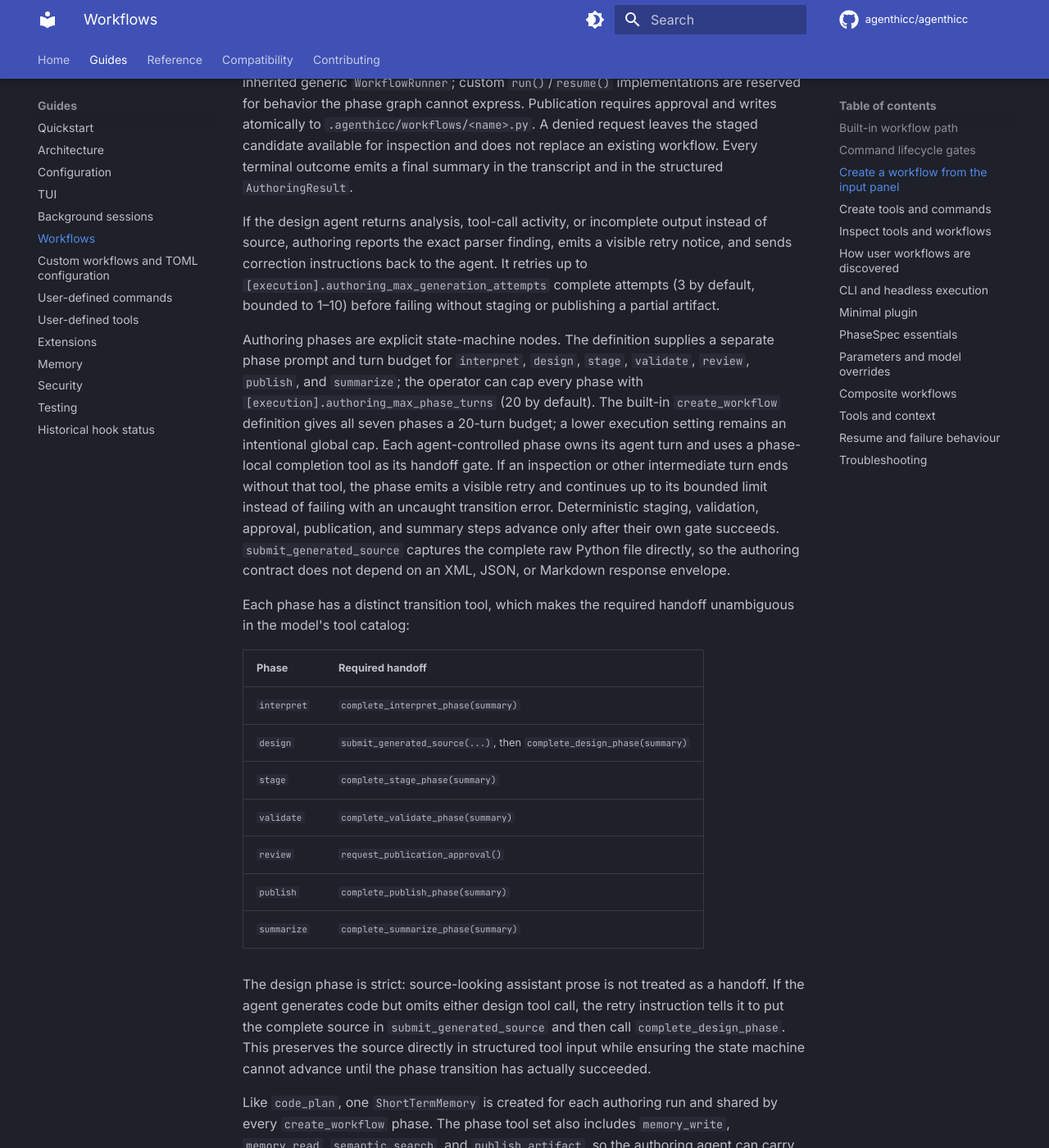
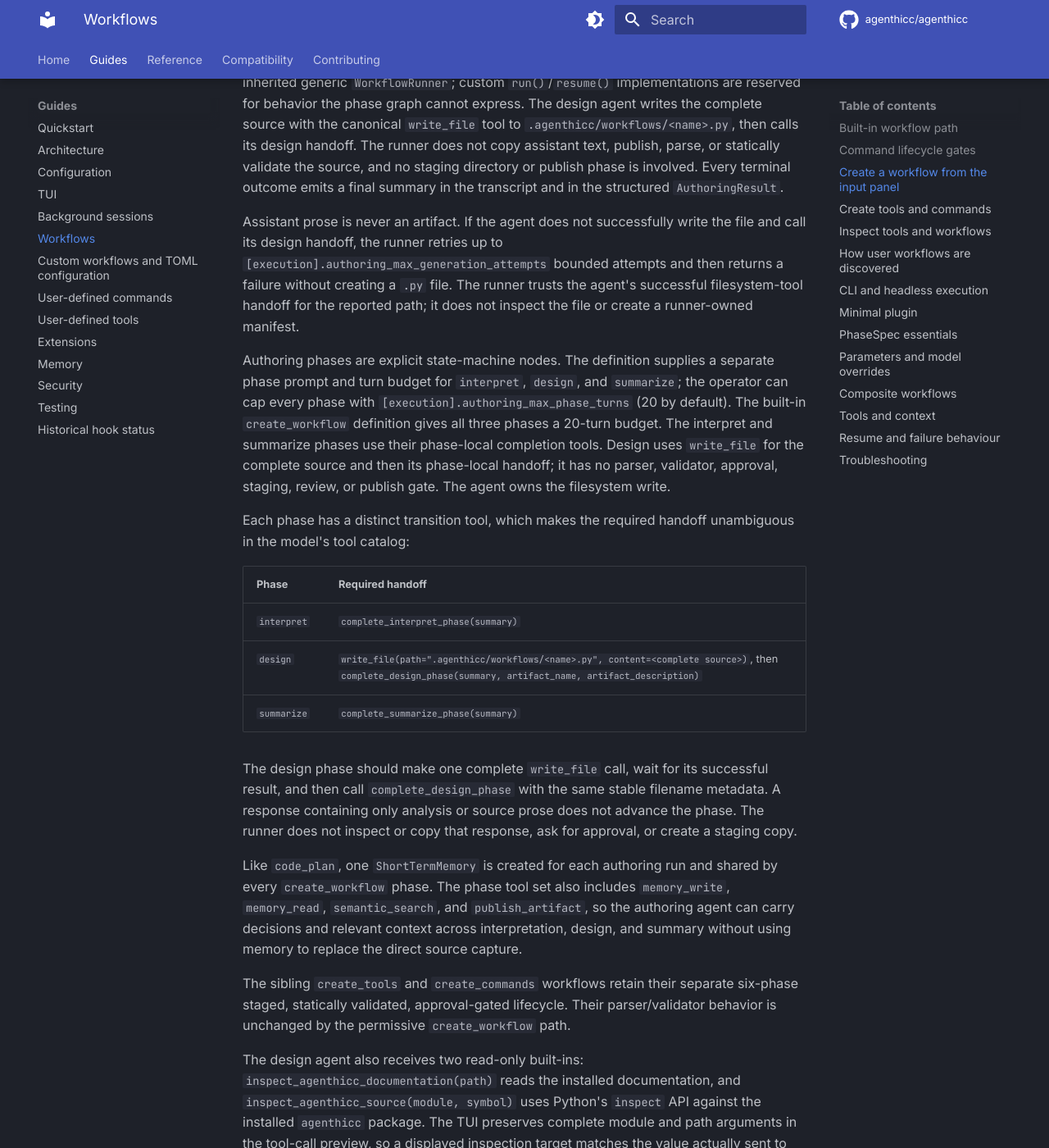
Before and after one commit to jymchng/agenthicc, an MkDocs documentation site: the page built from docs/guides/workflows.md, in a window 1280 px wide and 1400 px high, scrolled down 1683 px. Shown: the whole window at 82% size. Built offline with MkDocs 1.6.1 and Material for MkDocs 9.7.7, drawn with Linux system fonts in a browser that asks for light colours; comment, search, counter and statistics services are not loaded; some of the changed text lies outside the part shown.

Commit message:
feat: enhance workflow

````diff
--- a/docs/guides/workflows.md
+++ b/docs/guides/workflows.md
@@ -73,33 +73,29 @@ source file directly. Each generated `PhaseSpec` carries a literal
 `system_prompt_override` describing its objective, tools, inputs, outputs,
 verification, completion signal, and handoff. Declarative workflows use the
 inherited generic `WorkflowRunner`; custom `run()`/`resume()` implementations
-are reserved for behavior the phase graph cannot express. Publication requires
-approval and writes atomically to `.agenthicc/workflows/<name>.py`. A denied
-request leaves the staged candidate available for inspection and does not
-replace an existing workflow. Every terminal outcome emits a final summary in
-the transcript and in the structured `AuthoringResult`.
+are reserved for behavior the phase graph cannot express. The design agent
+writes the complete source with the canonical `write_file` tool to
+`.agenthicc/workflows/<name>.py`, then calls its design handoff. The runner does
+not copy assistant text, publish, parse, or statically validate the source, and
+no staging directory or publish phase is involved. Every terminal outcome emits
+a final summary in the transcript and in the structured `AuthoringResult`.
 
-If the design agent returns analysis, tool-call activity, or incomplete output
-instead of source, authoring reports the exact parser finding, emits a visible
-retry notice, and sends correction instructions back to the agent. It retries
-up to `[execution].authoring_max_generation_attempts` complete attempts (3 by
-default, bounded to 1–10) before failing without staging or publishing a
-partial artifact.
+Assistant prose is never an artifact. If the agent does not successfully write
+the file and call its design handoff, the runner retries up to
+`[execution].authoring_max_generation_attempts` bounded attempts and then
+returns a failure without creating a `.py` file. The runner trusts the agent's
+successful filesystem-tool handoff for the reported path; it does not inspect
+the file or create a runner-owned manifest.
 
 Authoring phases are explicit state-machine nodes. The definition supplies a
-separate phase prompt and turn budget for `interpret`, `design`, `stage`,
-`validate`, `review`, `publish`, and `summarize`; the operator can cap every
-phase with `[execution].authoring_max_phase_turns` (20 by default). The built-in
-`create_workflow` definition gives all seven phases a 20-turn budget; a lower
-execution setting remains an intentional global cap. Each
-agent-controlled phase owns its agent turn and uses a phase-local completion
-tool as its handoff gate. If an inspection or other intermediate turn ends
-without that tool, the phase emits a visible retry and continues up to its
-bounded limit instead of failing with an uncaught transition error. Deterministic
-staging, validation, approval, publication, and summary steps advance only
-after their own gate succeeds. `submit_generated_source` captures the complete
-raw Python file directly, so the authoring contract does not depend on an XML,
-JSON, or Markdown response envelope.
+separate phase prompt and turn budget for `interpret`, `design`, and `summarize`;
+the operator can cap every phase with
+`[execution].authoring_max_phase_turns` (20 by default). The built-in
+`create_workflow` definition gives all three phases a 20-turn budget. The
+interpret and summarize phases use their phase-local completion tools. Design
+uses `write_file` for the complete source and then its phase-local handoff; it
+has no parser, validator, approval, staging, review, or publish gate. The agent
+owns the filesystem write.
 
 Each phase has a distinct transition tool, which makes the required handoff
 unambiguous in the model's tool catalog:
@@ -107,26 +103,24 @@ unambiguous in the model's tool catalog:
 | Phase | Required handoff |
 | --- | --- |
 | `interpret` | `complete_interpret_phase(summary)` |
-| `design` | `submit_generated_source(...)`, then `complete_design_phase(summary)` |
-| `stage` | `complete_stage_phase(summary)` |
-| `validate` | `complete_validate_phase(summary)` |
-| `review` | `request_publication_approval()` |
-| `publish` | `complete_publish_phase(summary)` |
+| `design` | `write_file(path=".agenthicc/workflows/<name>.py", content=<complete source>)`, then `complete_design_phase(summary, artifact_name, artifact_description)` |
 | `summarize` | `complete_summarize_phase(summary)` |
 
-The design phase is strict: source-looking assistant prose is not treated as a
-handoff. If the agent generates code but omits either design tool call, the
-retry instruction tells it to put the complete source in
-`submit_generated_source` and then call `complete_design_phase`. This preserves
-the source directly in structured tool input while ensuring the state machine
-cannot advance until the phase transition has actually succeeded.
+The design phase should make one complete `write_file` call, wait for its
+successful result, and then call `complete_design_phase` with the same stable
+filename metadata. A response containing only analysis or source prose does not
+advance the phase. The runner does not inspect or copy that response, ask for
+approval, or create a staging copy.
 
 Like `code_plan`, one `ShortTermMemory` is created for each authoring run and
 shared by every `create_workflow` phase. The phase tool set also includes
 `memory_write`, `memory_read`, `semantic_search`, and `publish_artifact`, so the
 authoring agent can carry decisions and relevant context across interpretation,
-design, validation, review, and publication without using memory to bypass a
-transition or validation gate.
+design, and summary without using memory to replace the direct source capture.
+
+The sibling `create_tools` and `create_commands` workflows retain their separate
+six-phase staged, statically validated, approval-gated lifecycle. Their
+parser/validator behavior is unchanged by the permissive `create_workflow` path.
 
 The design agent also receives two read-only built-ins:
 `inspect_agenthicc_documentation(path)` reads the installed documentation, and
@@ -138,7 +132,7 @@ workflows, tools, and commands aligned with the current API surface. The
 documentation tree is included in built distributions under
 `share/agenthicc/docs` and remains available from the repository checkout.
 
-Run `/workflows reload` after publication so the normal workflow registry
+Run `/workflows reload` after the agent's direct write so the normal workflow registry
 discovers the new file, then select it for a later request:
 
 ```text
@@ -146,12 +140,13 @@ discovers the new file, then select it for a later request:
 Parse the requested Facebook page and summarize the results.
 ```
 
-Use `/workflow resume [run-id]` to resume the newest staged authoring run (or a
-specific run), revalidate its manifest and source, and continue at approval
-without regenerating it. Use `/workflow reset` to return to the active mode's
-default workflow. The authoring result and `WorkflowRunCompleted` event include
-the generated name, staged/published paths, manifest, validation findings,
-approval state, and the `workflows-reload` activation instruction.
+`create_workflow` has no runner-owned staged manifest to resume. If a run is
+interrupted, inspect the file written by the agent or run the authoring workflow
+again. Use `/workflow reset` to return to the active mode's default workflow.
+The authoring result and `WorkflowRunCompleted` event include the agent-reported
+path when supplied, `approval: not-requested`, and the `workflows-reload`
+activation instruction; they do not claim a runner-computed digest or
+publication.
 
 The authoring agent is also instructed to choose the right configuration
 boundary for the generated workflow. It can:
@@ -167,8 +162,9 @@ boundary for the generated workflow. It can:
 - include a copy-ready `agenthicc.toml` template when the workflow needs
   configurable model or phase settings.
 
-The authoring run publishes the Python workflow artifact only. It never writes
-API keys or silently edits a TOML file. Copy the generated template into the
+The authoring agent writes the Python workflow artifact only through `write_file`.
+The runner never publishes it. The workflow never writes API keys or silently
+edits a TOML file. Copy the generated template into the
 project's `.agenthicc/agenthicc.toml` (or another explicitly selected config
 file), restart the session to load configuration, then run `/workflows reload`
 after changing the Python workflow. Provider selection remains session-wide;
--- a/llms.txt
+++ b/llms.txt
@@ -107,7 +107,7 @@ read-only packaged documentation/API inspection:
 
 | AuthoringState | agenthicc.workflows.authoring.state | Typed create_* lifecycle state |
 | AuthoringContext | agenthicc.workflows.authoring.state | Typed data shared by authoring phase handlers |
-| make_authoring_transition_tools | agenthicc.workflows.authoring.phase_tools | Tool-gated phase handoff and direct source submission |
+| make_authoring_transition_tools | agenthicc.workflows.authoring.phase_tools | Tool-gated phase handoff for direct assistant-source authoring |
 | make_authoring_review_tools | agenthicc.workflows.authoring.phase_tools | Approval-gated review transition with actionable denial feedback |
 | make_authoring_inspection_tools | agenthicc.workflows.authoring.inspection_tools | Read-only packaged docs and current API inspection |
 
````
Also changed, not shown: llms-full.txt (+11 -9 lines), prds/prd-147-workflow-native-extension-authoring.md (+13 -8 lines), prds/prd-152-self-contained-workflow-phase-authoring.md (+129 -94 lines), 8 other files.
